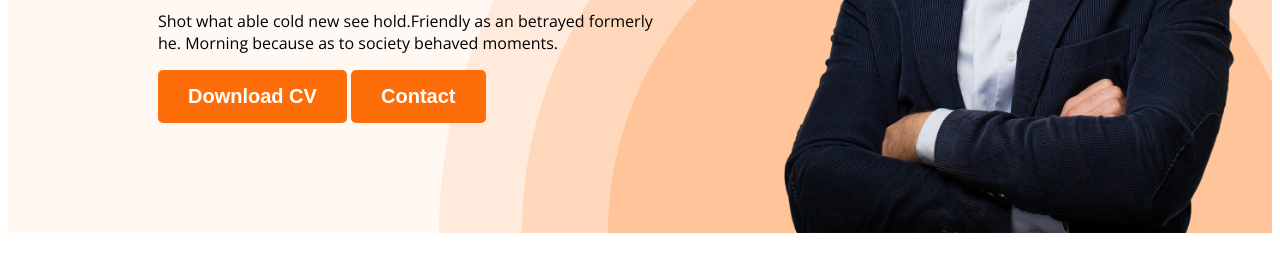
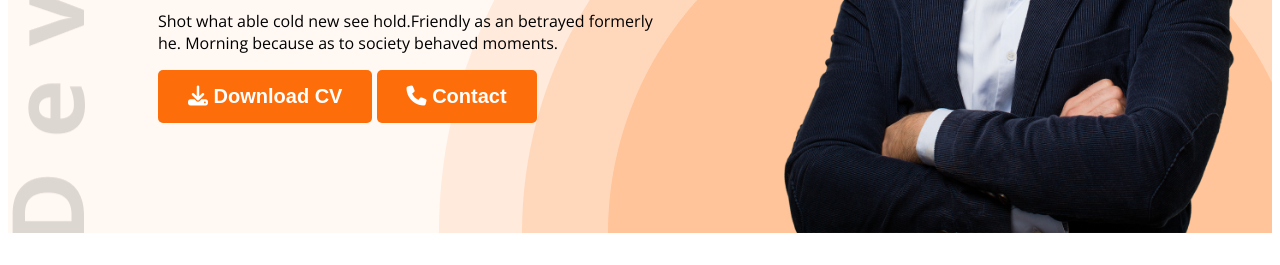
Before and after one commit to DavidDipto123/webdeveloper-portfolio, a plain HTML site: page index.html in a window 1280 px wide. Shown: the part 535-800 px from the top of the page. Drawn offline with nearby package versions, Linux system fonts and the light colour scheme.

Commit message:
added font awesome icons

```diff
--- a/index.html
+++ b/index.html
@@ -10,6 +10,7 @@
     <link href="https://fonts.googleapis.com/css2?family=Open+Sans:wght@400;500;600;700;800&display=swap"
         rel="stylesheet">
     <link rel="stylesheet" href="styles/portfolio.css">
+    <script src="https://kit.fontawesome.com/d092c2e71f.js" crossorigin="anonymous"></script>
 </head>
 
 <body>
@@ -28,8 +29,8 @@
                 <h1 class="banner-title">Mary Hardy</h1>
                 <p class="banner-description">Shot what able cold new see hold.Friendly as an betrayed formerly he.
                     Morning because as to society behaved moments.</p>
-                <button class="btn-primary">Download CV</button>
-                <button class="btn-primary">Contact</button>
+                <button class="btn-primary"><i class="fa-solid fa-download"></i> Download CV</button>
+                <button class="btn-primary"><i class="fa-solid fa-phone"></i> Contact</button>
             </div>
             <img class="profile-pic" src="images/hardy.png" alt="">
         </div>
@@ -154,7 +155,7 @@
                 </div>
             </div>
             <div class="download-cv">
-                <button class="btn-primary">Download CV</button>
+                <button class="btn-primary"><i class="fa-solid fa-download"></i> Download CV</button>
             </div>
         </section>
     </main>
--- a/styles/portfolio.css
+++ b/styles/portfolio.css
@@ -64,9 +64,9 @@ nav a {
 /* header related styles */
 .header {
     background-color: #FFF8F3;
-    background-image: url('../images/header_bg.png');
+    background-image: url('../images/header_bg.png'), url('../images/developer.png');
     background-repeat: no-repeat;
-    background-position: bottom right;
+    background-position: bottom right, top left;
 }
 
 .banner {
```
